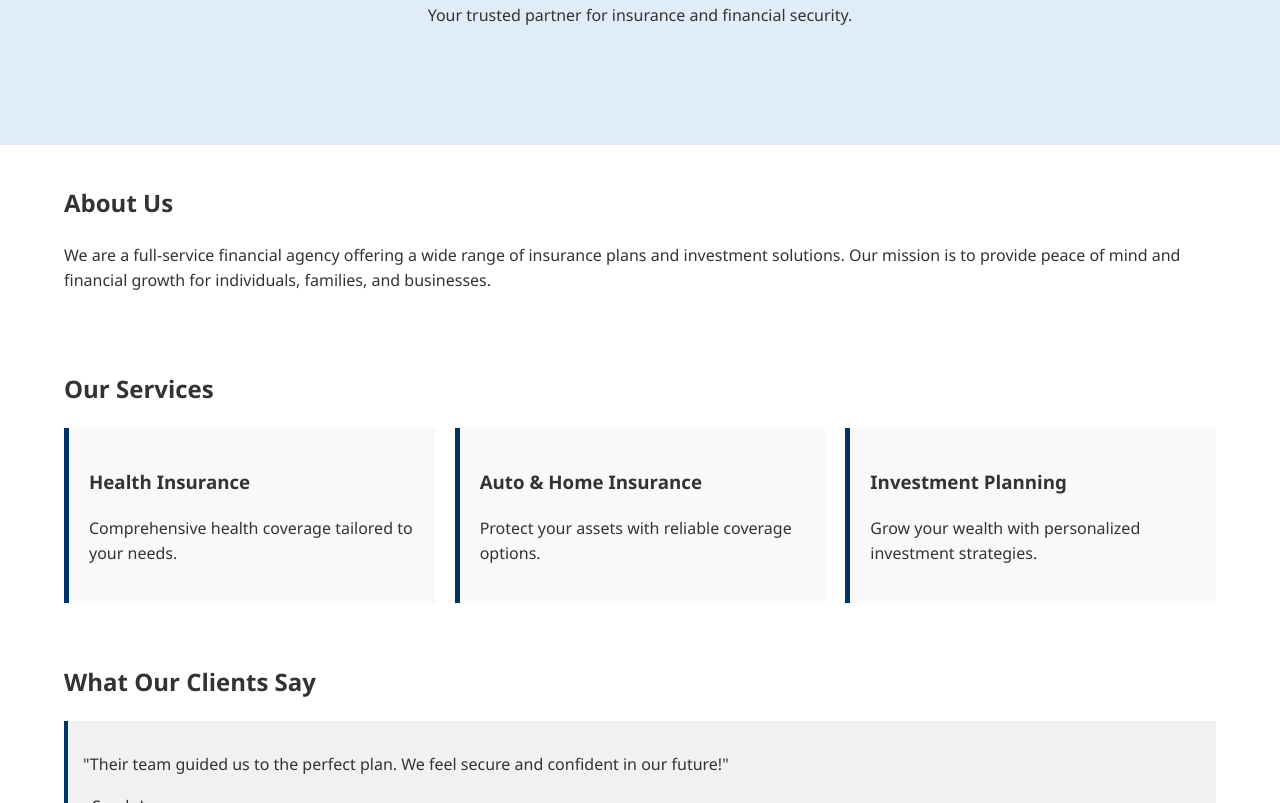
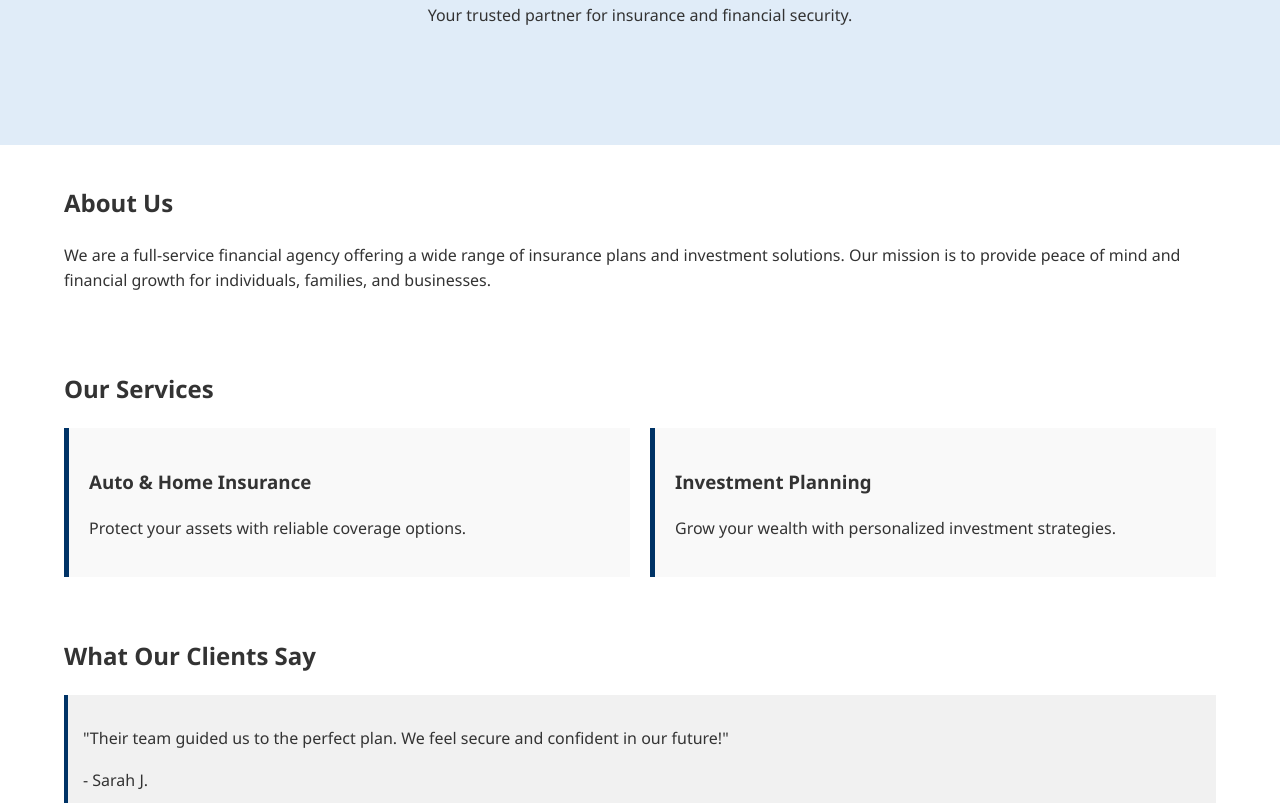
Before and after one commit to Evanstay80/financial-wellness-site, a plain HTML site: page index.html in a window 1280 px wide. Shown: the part 399-1202 px from the top of the page. Drawn offline with Linux system fonts and the light colour scheme.

Commit message:
Update index.html

```diff
--- a/index.html
+++ b/index.html
@@ -36,10 +36,6 @@
   <section id="services" class="container">
     <h2>Our Services</h2>
     <div class="services-grid">
-      <div class="service-card">
-        <h3>Health Insurance</h3>
-        <p>Comprehensive health coverage tailored to your needs.</p>
-      </div>
       <div class="service-card">
         <h3>Auto & Home Insurance</h3>
         <p>Protect your assets with reliable coverage options.</p>
```
